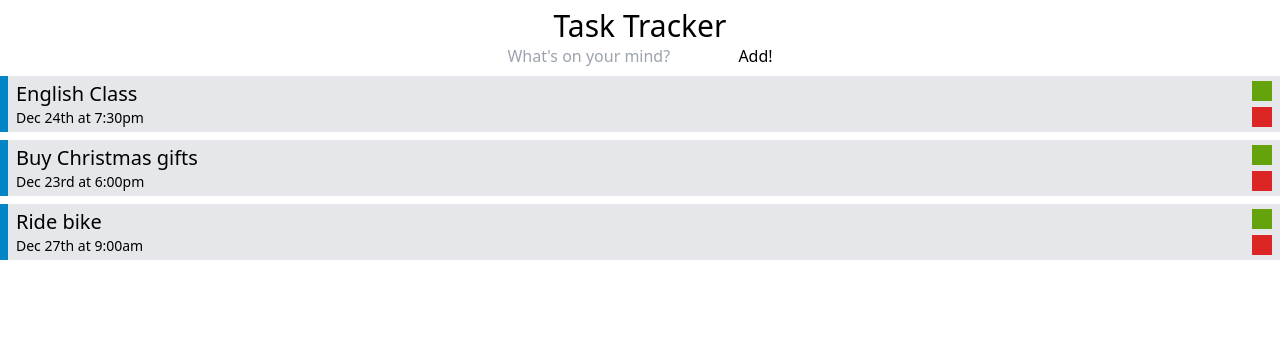
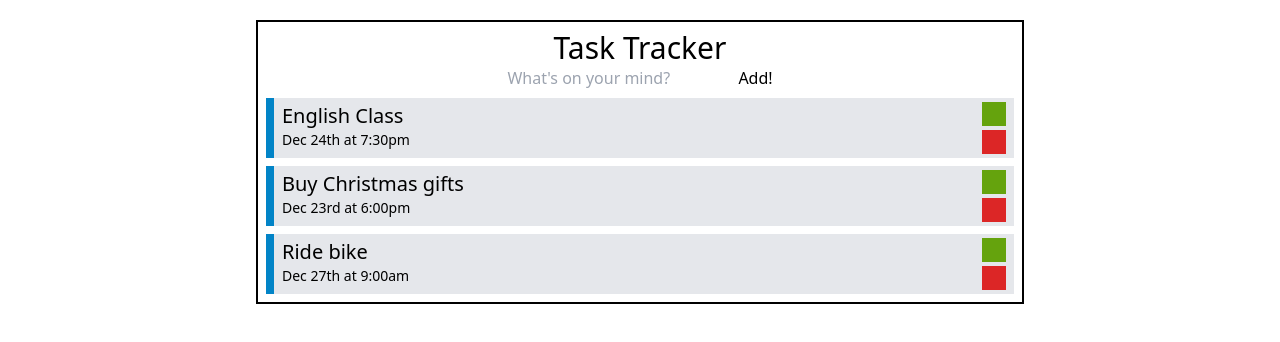
Before and after one commit to d-rocham/task-tracker, a React (Create React App) app: page / in a window 1280 px wide. Shown: the top 342 px of the page. Built offline with nearby package versions, Linux system fonts and the light colour scheme.

Commit message:
Finished card & card conainer styling & sizing. Added semantic class names to aid code inspection

```diff
--- a/src/App.js
+++ b/src/App.js
@@ -27,7 +27,7 @@ function App() {
     ]
   );
   return (
-    <div className="application-container flex flex-col justify-center">
+    <div className="application-container flex flex-col justify-center my-5 mx-auto px-2 max-w-screen-md border-2 border-black">
       <Header />
       <Tasks tasks={tasks} />
     </div>
--- a/src/components/Header.js
+++ b/src/components/Header.js
@@ -2,8 +2,8 @@ import NewTask from "./NewTask";
 
 const Header = () => {
     return (
-        <div className="flex flex-col justify-center py-2">
-            <h1 className="text-3xl text-center">Task Tracker</h1>
+        <div className="header-container flex flex-col justify-center py-2">
+            <h1 className="header-title text-3xl text-center">Task Tracker</h1>
             <NewTask />
         </div>
 
--- a/src/components/NewTask.js
+++ b/src/components/NewTask.js
@@ -5,7 +5,7 @@ const NewTask = () => {
     }
 
     return (
-        <form action="" className="text-center inline">
+        <form action="" className="create-new-task text-center inline">
             <input type="text" name="" id="" placeholder="What's on your mind?" />
             <input type="submit" value="Add!" onClick={onClick} />
         </form>
--- a/src/components/Task.js
+++ b/src/components/Task.js
@@ -7,8 +7,8 @@ const Task = ({ task }) => {
                 <p className="task-date text-sm">{task.date}</p>
             </div>
             <div className="buttons-container flex flex-col justify-evenly align-center">
-                <div className="-button w-5 h-5 bg-lime-600"></div>
-                <div className="-button w-5 h-5 bg-red-600"></div>
+                <div className="-button w-6 h-6 mt-1 bg-lime-600"></div>
+                <div className="-button w-6 h-6 my-1 bg-red-600"></div>
             </div>
         </div>
     )
--- a/src/components/Tasks.js
+++ b/src/components/Tasks.js
@@ -2,7 +2,7 @@ import Task from "./Task";
 
 const Tasks = ({ tasks }) => {
     return (
-        <div className="flex flex-col justify-center">
+        <div className="tasks-container flex flex-col justify-center w-full">
             {tasks.map((task) => (<Task key={task.id} task={task} />))}
         </div>
     )
```
